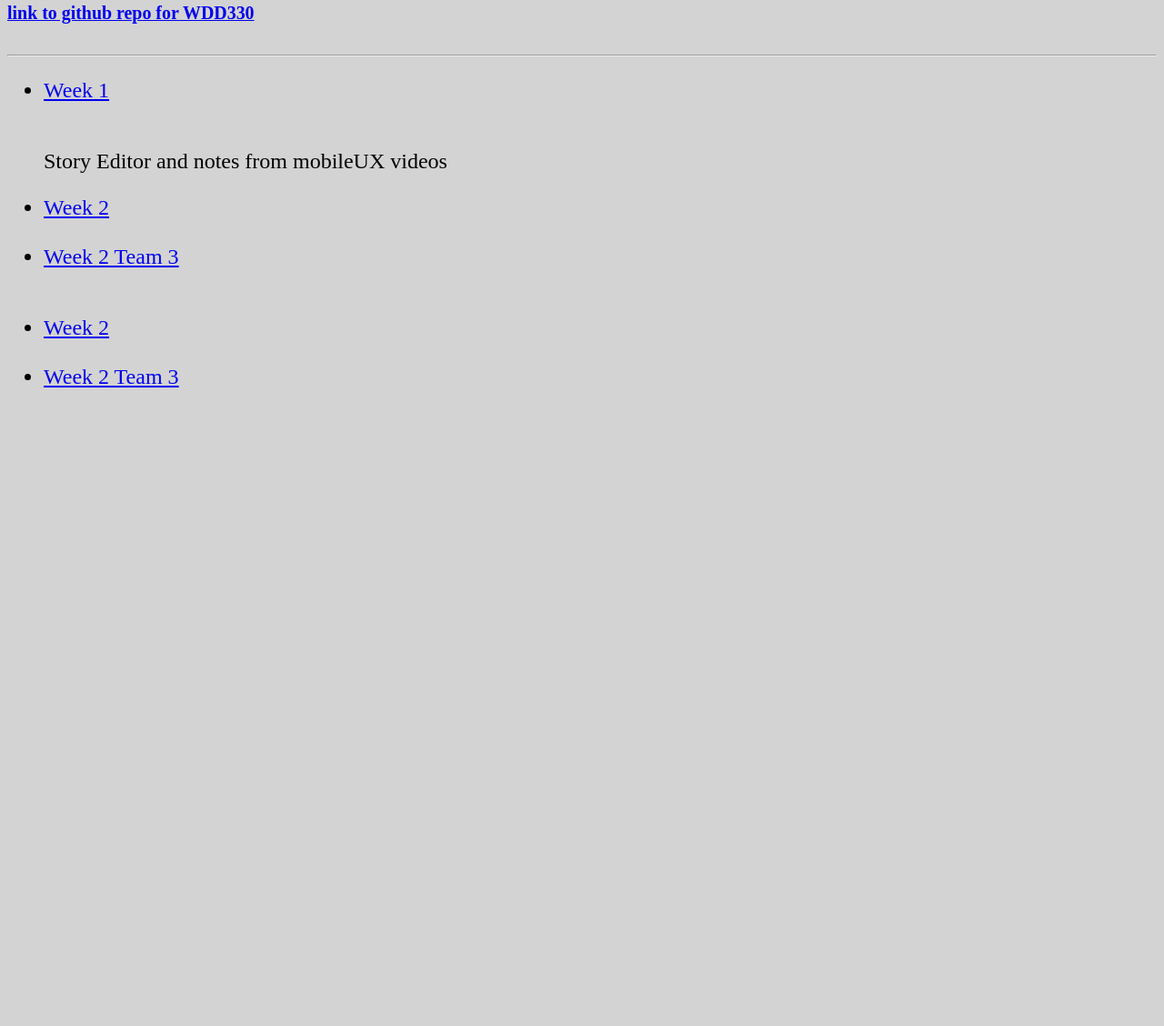
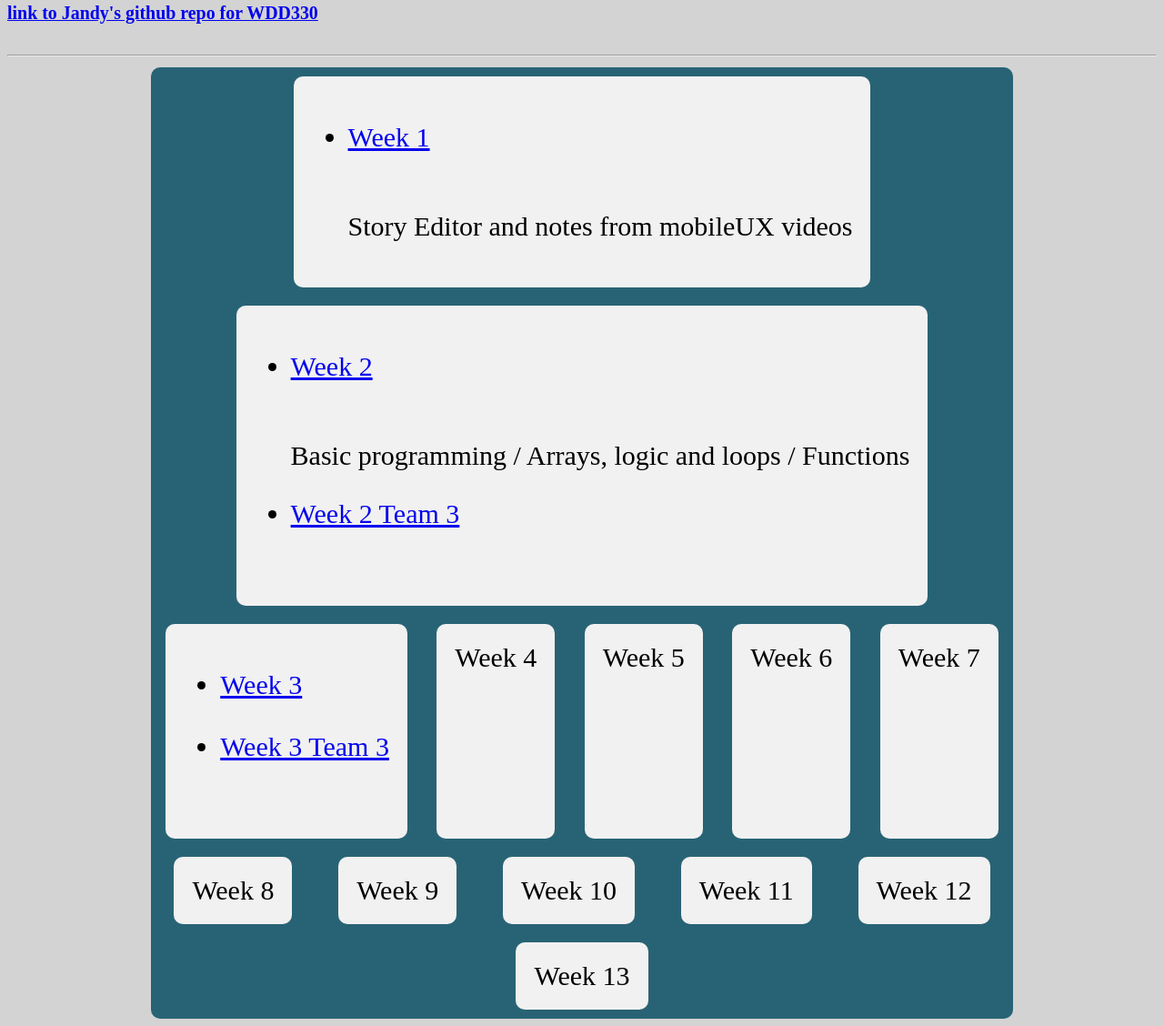
Before and after one commit to jandyrae/WDD330, a plain HTML site: page index.html in a window 1280 px wide. Shown: the part 117-1245 px from the top of the page at 91% size. Before the commit the page ends 800 px from the top, so only its background shows below. Drawn offline with Linux system fonts and the light colour scheme.

Commit message:
finished week 2 notes (mainly visible in console)

```diff
--- a/index.html
+++ b/index.html
@@ -17,8 +17,8 @@
 
 <body>
     <header>
-        <h1 id="directory">Jandy Kiger's WDD 330 Links</h1>
-        <h5><a href="https://github.com/jandyrae/WDD330">link to github repo for WDD330</a></h5>
+        <h1 id="directory">Jandy Kiger's WDD330 Links</h1>
+        <h5><a href="https://github.com/jandyrae/WDD330">link to Jandy's github repo for WDD330</a></h5>
         <hr>
     </header>
     <div id="container">
@@ -30,25 +30,26 @@
         <div id="wk2">
             <ul>
             <li><a href="week02.html">Week 2</a></li><br>
+            <p>Basic programming / Arrays, logic and loops / Functions</p>
             <li><a href="teamweek02.html">Week 2 Team 3</a></li><br>
             </ul>
         </div>
         <div id="wk3">
             <ul>
-                <li><a href="week03.html">Week 2</a></li><br>
-                <li><a href="teamweek03.html">Week 2 Team 3</a></li><br>
+                <li><a href="week03.html">Week 3</a></li><br>
+                <li><a href="teamweek03.html">Week 3 Team 3</a></li><br>
                 </ul>
         </div>
-        <div id="wk4"></div>
-        <div id="wk5"></div>
-        <div id="wk6"></div>
-        <div id="wk7"></div>
-        <div id="wk8"></div>
-        <div id="wk9"></div>
-        <div id="wk10"></div>
-        <div id="wk11"></div>
-        <div id="wk12"></div>
-        <div id="wk13"></div>
+        <div id="wk4">Week 4</div>
+        <div id="wk5">Week 5</div>
+        <div id="wk6">Week 6</div>
+        <div id="wk7">Week 7</div>
+        <div id="wk8">Week 8</div>
+        <div id="wk9">Week 9</div>
+        <div id="wk10">Week 10</div>
+        <div id="wk11">Week 11</div>
+        <div id="wk12">Week 12</div>
+        <div id="wk13">Week 13</div>
     </div>
 </body>
 
--- a/style.css
+++ b/style.css
@@ -4,9 +4,21 @@ body {
     font-size: x-large;
 
 }
-div > container{
+#container{
     display: flex;
     flex-direction: row;
+    margin: auto;
     width: 75%;
     flex-wrap: wrap;
+    justify-content: space-around;
+    background-color: rgb(40, 99, 117);
+    border-radius: 10px;
 }
+#container > div {
+    background-color: #f1f1f1;
+    margin: 10px;
+    padding: 20px;
+    font-size: 30px;
+    border-radius: 10px;
+
+}
```
Also changed, not shown: teamweek02.html (+2 -1 lines), week02.html (+3 -1 lines), week02.js (+81 -6 lines), Chapter2.png (added).
